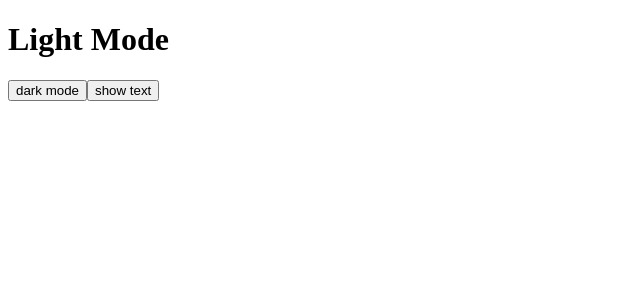
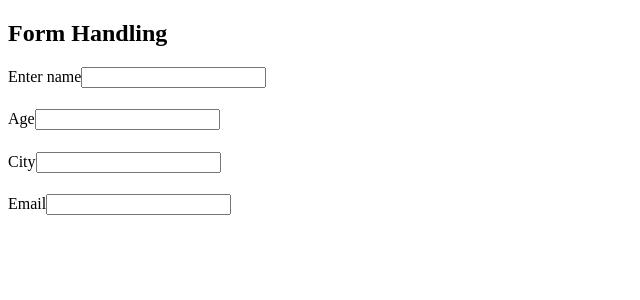
Before and after one commit to taresh2504/ReactJsbatch2, a React (Vite) app: page / in a window 1280 px wide. Shown: the top 300 px of the page, without its empty margins (0-640 px from the left). Built offline with nearby package versions, Linux system fonts and the light colour scheme.

Commit message:
Form handling, onchange event

```diff
--- /dev/null
+++ b/src/Form.jsx
@@ -0,0 +1,50 @@
+import React, { useState } from 'react'
+// value me apne usestate ka naam likhte h.taaki controlled component ban sake react ka control le paaaye.
+const Form = () => {
+
+    let [name,setname] = useState('')
+    let handlechange = (e)=>{
+        console.log(e.target.value)
+        setname(e.target.value)
+    }
+
+    let [age,setage] = useState('')
+    let handleage = (a)=>{
+        console.log(a.target.value)
+        setage(a.target.value)
+    }
+
+    let [city,setcity] = useState('')
+    let handlecity = (c)=>{
+        console.log(c.target.value)
+        setcity(c.target.value)
+    }
+
+    let [mail,setmail] = useState('')
+
+
+
+  return (
+    <>
+    <h2>Form Handling</h2>
+      <label htmlFor="">Enter name</label>
+      <input type="text" name="" id="" onChange={handlechange} />
+      <br />
+      <h1>{name}</h1>
+
+      <label htmlFor="">Age</label>
+      <input type="text" name="" id="" onChange={handleage} />
+      <h1>{age}</h1>
+
+      <label htmlFor="">City</label>
+      <input type="text" name="" id="" onChange={handlecity} />
+      <h1>{city}</h1>
+
+      <label htmlFor="">Email</label>
+      <input type="text" name="" id="" onChange={(m)=>{setmail(m.target.value)}} />
+      <h1>{mail}</h1>
+    </>
+  )
+}
+
+export default Form
--- a/src/main.jsx
+++ b/src/main.jsx
@@ -8,7 +8,8 @@ import './index.css'
 // import App from './Navbar'
 // import App from './Routing.jsx'
 // import App from './Hook.jsx'
-import App from './Hook2'
+// import App from './Hook2'
+import App from './Form'
 import { BrowserRouter } from 'react-router-dom'
 
 
```
